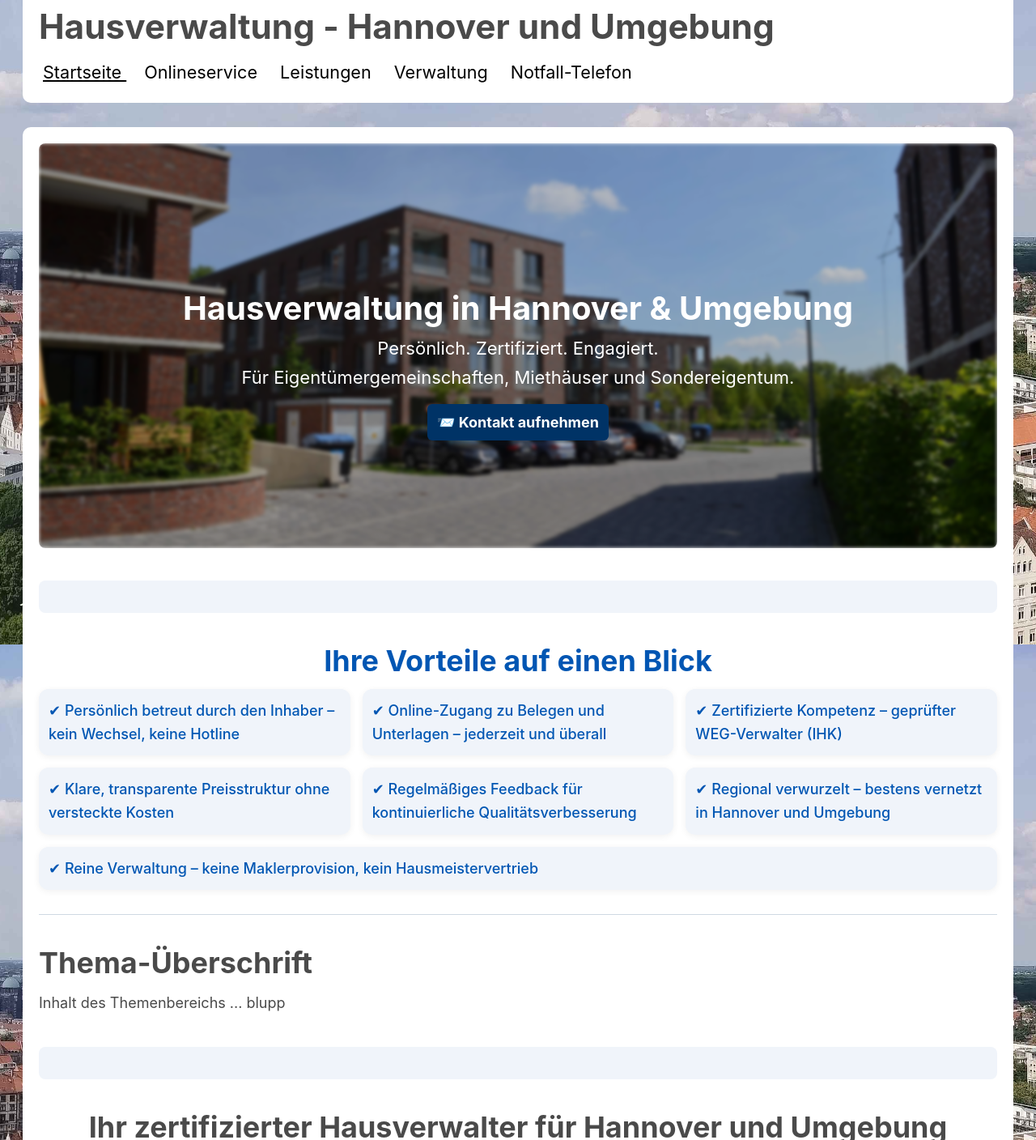
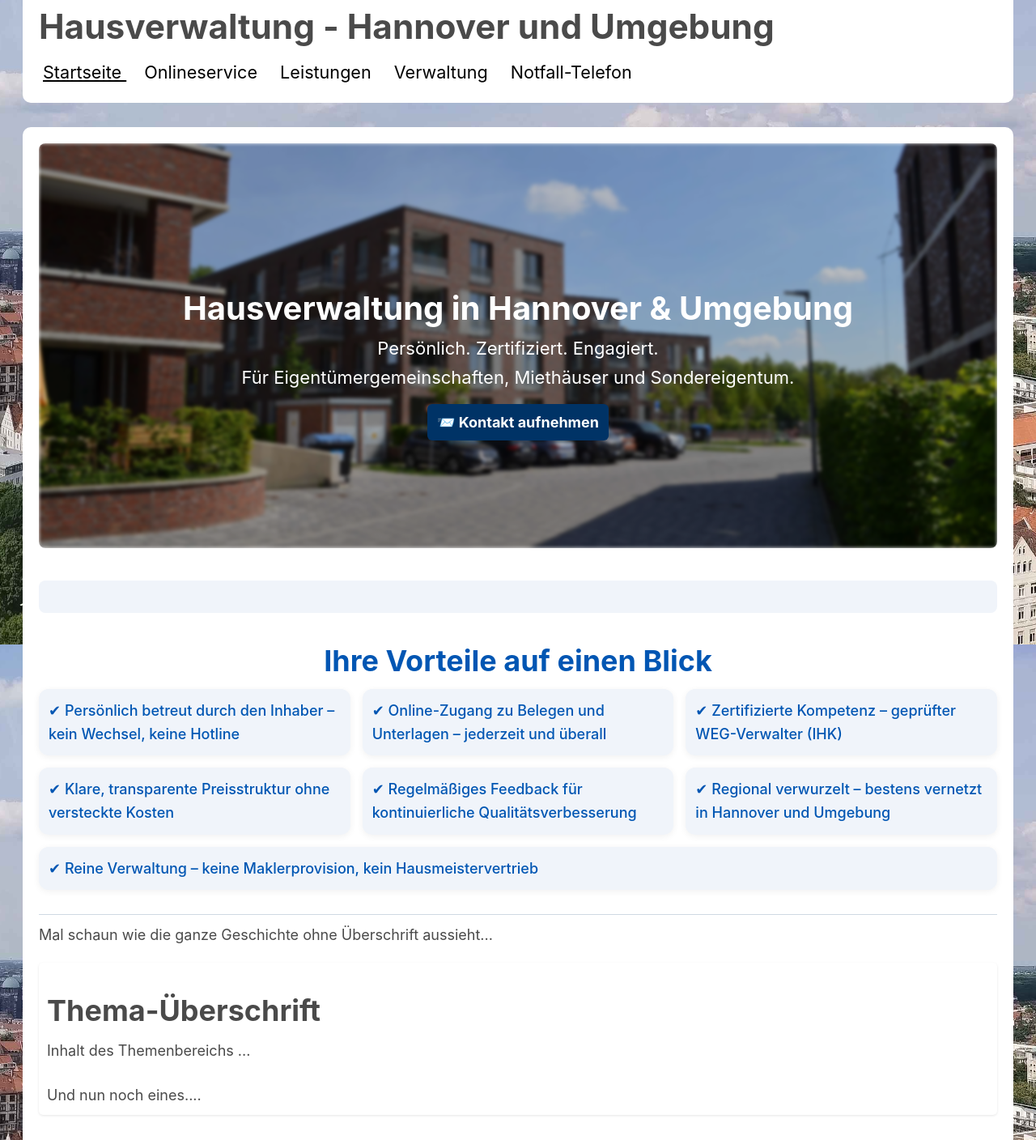
Before and after one commit to marek22k/hausverwaltung, a Jekyll site: the page built from index.md, in a window 1280 px wide. Shown: the part 1004-2412 px from the top of the page at 81% size. Built offline with Jekyll 4.4.1, drawn with Linux system fonts in a browser that asks for light colours; grey boxes are pictures that could not be loaded.

Commit message:
Update index.md

```diff
--- a/index.md
+++ b/index.md
@@ -58,6 +58,14 @@ sitemap: true
   border-top: 1px solid #cfd9e3; /* feine Linie in neutralem Farbton */
   margin: 2rem 0;               /* Abstand vor und nach dem Abschnitt */
   padding-top: 1rem;            /* Abstand zwischen Linie und Inhalt */
+}
+
+  .section-shadow {
+  background: #fff;             /* weißer Hintergrund (Kartenstil) */
+  border-radius: 5px;           /* abgerundete Ecken passend zum Design */
+  box-shadow: 0 1px 3px rgba(0,0,0,0.1); /* subtiler Schattenwurf */
+  padding: 1rem;
+  margin: 2rem 0;
 }
 
 </style>
@@ -137,9 +145,13 @@ sitemap: true
 </div>
 
 <section class="section-line">
+  Mal schaun wie die ganze Geschichte ohne Überschrift aussieht...
+</section>
+
+<section class="section-shadow">
   <h2>Thema-Überschrift</h2>
-  <p>Inhalt des Themenbereichs ...
-  blupp</p>
+  <p>Inhalt des Themenbereichs ...</p>
+  Und nun noch eines....
 </section>
 
 
```
